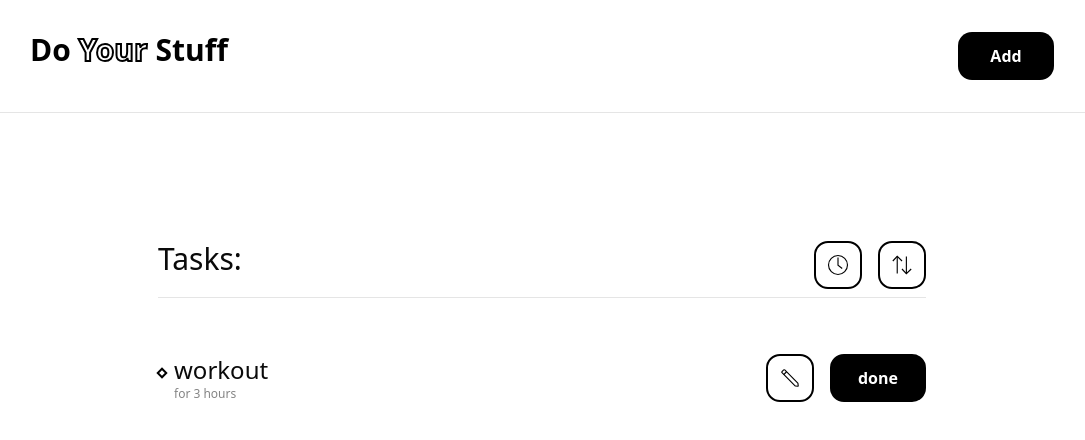
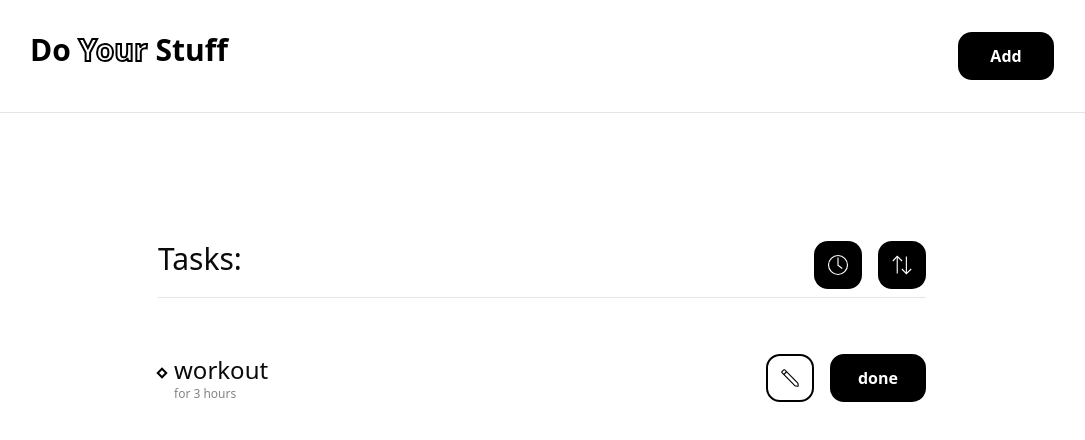
Before and after one commit to MohamCoder/Do-Your-Stuff-NextJs, a Next.js app: page / in a window 1280 px wide. Shown: the top 440 px of the page, without its empty margins (98-1183 px from the left). Built offline with nearby package versions, Linux system fonts and the light colour scheme.

Commit message:
ui:conflict fix

```diff
--- a/src/components/img/BorderSquareButton.tsx
+++ b/src/components/img/BorderSquareButton.tsx
@@ -7,7 +7,7 @@ export function BorderSquareButton(props : imageButtonProps) {
       className="h-12 w-12 border-2 border-black bg-white rounded-xl flex items-center justify-center"
       onClick={props.onClick}
     >
-      <Image src={props.src} alt={props.alt} width={24} height={24} className="fill-black" />
+      <Image src={props.src} alt={props.alt} width={24} height={24} />
     </div>
   );
 }
--- a/src/components/img/SquareButton.tsx
+++ b/src/components/img/SquareButton.tsx
@@ -4,10 +4,10 @@ import { imageButtonProps } from "./types";
 export function SquareButton(props : imageButtonProps) {
   return (
     <div
-      className="h-12 w-12 border-2 border-black bg-white rounded-xl flex items-center justify-center"
+      className="h-12 w-12 bg-black rounded-xl flex items-center justify-center"
       onClick={props.onClick}
     >
-      <Image src={props.src} alt={props.alt} width={24} height={24}  />
+      <Image src={props.src} alt={props.alt} width={24} height={24} className="invert"/>
     </div>
   );
 }
```
